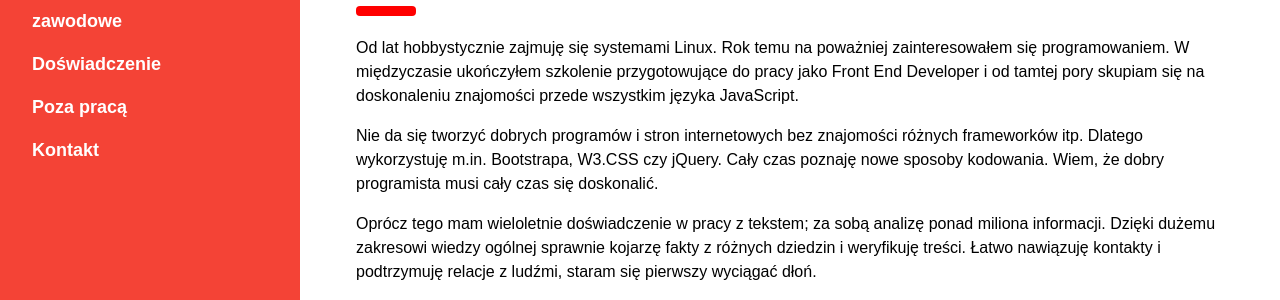
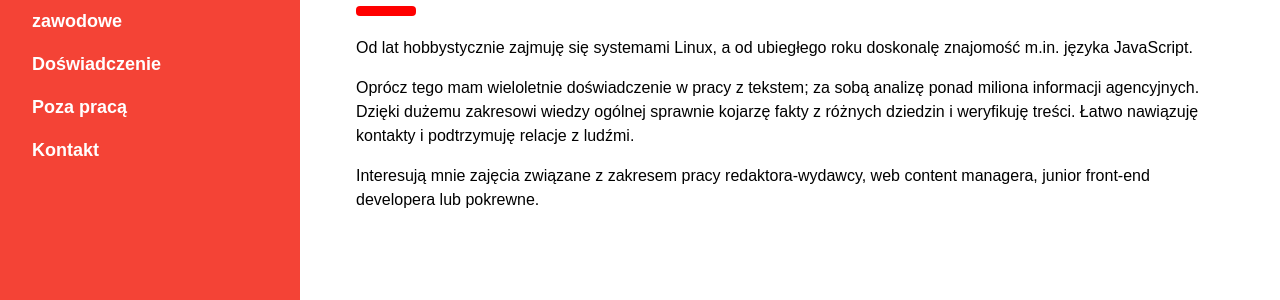
Before and after one commit to elektrotomala/portfolio, a plain HTML site: page index.htm in a window 1280 px wide. Shown: the part 282-582 px from the top of the page. Drawn offline with nearby package versions, Linux system fonts and the light colour scheme; a web font is replaced by a local one.

Commit message:
opis mnie poprawiony

```diff
--- a/index.htm
+++ b/index.htm
@@ -49,12 +49,16 @@
     <h1 class="w3-xxxlarge w3-text-red"><b>Zainteresowania zawodowe</b></h1>
     <hr style="width:50px;border:5px solid red" class="w3-round">
 
-    <p>
-    Od lat hobbystycznie zajmuję się systemami Linux. Rok temu na poważniej zainteresowałem się programowaniem. W międzyczasie ukończyłem szkolenie przygotowujące do pracy jako Front End Developer i od tamtej pory skupiam się na doskonaleniu znajomości przede wszystkim języka JavaScript.
+    <p>Od lat hobbystycznie zajmuję się systemami Linux, a od ubiegłego roku doskonalę znajomość
+m.in. języka JavaScript.
+<p>Oprócz tego mam wieloletnie doświadczenie w pracy z tekstem; za sobą analizę ponad miliona informacji agencyjnych. Dzięki dużemu zakresowi wiedzy ogólnej sprawnie kojarzę fakty z różnych dziedzin i weryfikuję treści. Łatwo nawiązuję kontakty i podtrzymuję relacje z ludźmi.
+</p>
+<p>
+Interesują mnie zajęcia związane z zakresem pracy redaktora-wydawcy, web content managera, junior front-end developera lub pokrewne.
+
+</p>
     </p>
-    <p>Nie da się tworzyć dobrych programów i stron internetowych bez znajomości różnych frameworków itp. Dlatego wykorzystuję m.in. Bootstrapa, W3.CSS czy jQuery. Cały czas poznaję nowe sposoby kodowania. Wiem, że dobry programista musi cały czas się doskonalić.</p>
-    <p>Oprócz tego mam wieloletnie doświadczenie w pracy z tekstem; za sobą analizę ponad miliona informacji. Dzięki dużemu zakresowi wiedzy ogólnej sprawnie kojarzę fakty z różnych dziedzin i weryfikuję treści. Łatwo nawiązuję kontakty i podtrzymuję relacje z ludźmi, staram się pierwszy wyciągać dłoń.
-    </p>
+
 
   </div>
 
```
Also changed, not shown: 1 other file.
